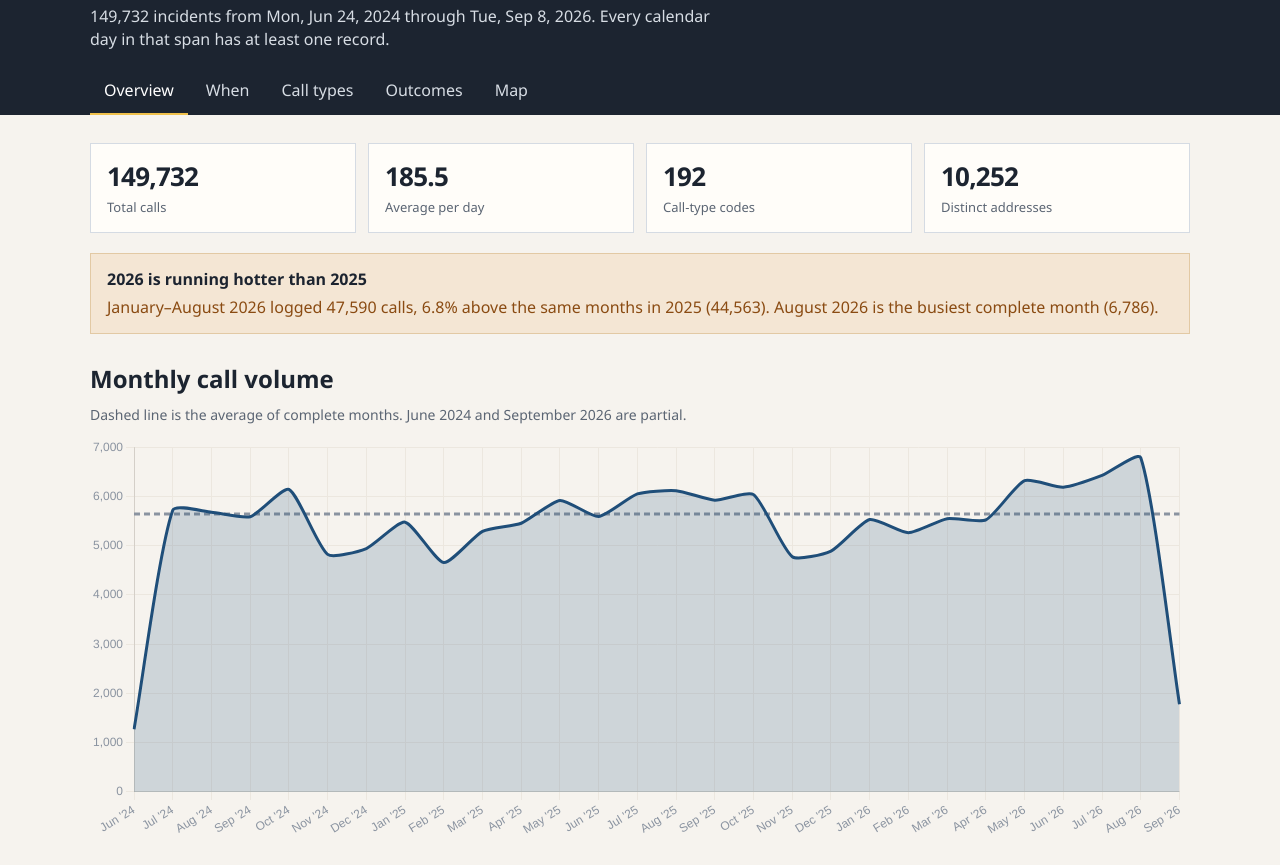
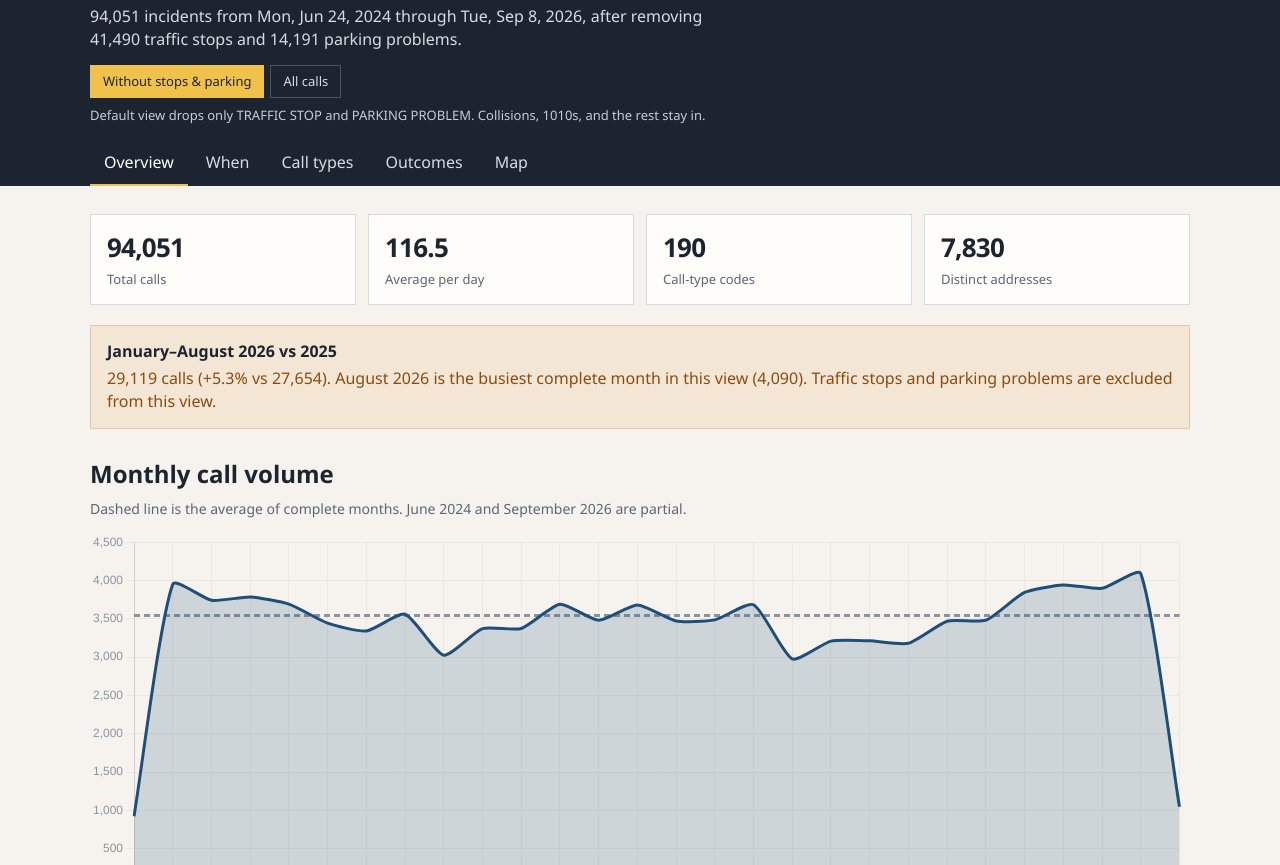
Before and after one commit to pfaustino/burbank-police-incidents, a website built with Vite: page index.html in a window 1280 px wide. Shown: the part 93-958 px from the top of the page. Built offline with nearby package versions, Linux system fonts and the light colour scheme.

Commit message:
Default reports to calls minus traffic stops and parking.
Co-authored-by: Cursor <cursoragent@cursor.com>

```diff
--- a/index.html
+++ b/index.html
@@ -13,6 +13,11 @@
         <p class="eyebrow">City of Burbank · public dispatch log</p>
         <h1>Calls for Service reports</h1>
         <p class="lede" id="lede"></p>
+        <div class="scope" id="scope">
+          <button type="button" id="scope-core" class="active">Without stops &amp; parking</button>
+          <button type="button" id="scope-all">All calls</button>
+        </div>
+        <p class="scope-note" id="scope-note"></p>
         <nav class="tabs" aria-label="Reports">
           <a href="#overview" data-route="overview">Overview</a>
           <a href="#timing" data-route="timing">When</a>
@@ -63,7 +68,7 @@
       <section id="types" class="report" hidden>
         <h2>Most common final call types</h2>
         <p class="caption">
-          Traffic stops and parking problems are more than a third of the log.
+          Ranked by Final Call Type in the current view.
         </p>
         <canvas id="chart-types" height="220"></canvas>
         <div id="types-table"></div>
--- a/public/data/summary.json
+++ b/public/data/summary.json
@@ -1,13 +1,19 @@
 {
   "source": "Calls For Service Incidents 6-24-2024 to 9-8-2026 - Sheet1.tsv",
+  "dateMin": "2024-06-24",
+  "dateMax": "2026-09-08",
+  "incidental": {
+    "trafficStops": 41490,
+    "parking": 14191,
+    "total": 55681
+  },
+  "all": {
     "total": 149732,
     "uniqueDays": 807,
     "avgPerDay": 185.5,
     "uniqueTypes": 192,
     "uniqueAddresses": 10252,
     "testCalls": 246,
-  "dateMin": "2024-06-24",
-  "dateMax": "2026-09-08",
     "byYear": {
       "2024": 34169,
       "2025": 66193,
@@ -532,28 +538,23 @@
     "busiestDays": [
       {
         "date": "2025-01-07",
-      "count": 369,
-      "note": "Highest single day in the file"
+        "count": 369
       },
       {
         "date": "2026-08-13",
-      "count": 332,
-      "note": "Second-highest; 2026 summer peak"
+        "count": 332
       },
       {
         "date": "2024-11-01",
-      "count": 291,
-      "note": ""
+        "count": 291
       },
       {
         "date": "2025-09-09",
-      "count": 279,
-      "note": ""
+        "count": 279
       },
       {
         "date": "2024-10-18",
-      "count": 273,
-      "note": ""
+        "count": 273
       }
     ],
     "quietestDays": [
@@ -578,4 +579,578 @@
         "count": 92
       }
     ]
+  },
+  "core": {
+    "total": 94051,
+    "uniqueDays": 807,
+    "avgPerDay": 116.5,
+    "uniqueTypes": 190,
+    "uniqueAddresses": 7830,
+    "testCalls": 246,
+    "byYear": {
+      "2024": 22877,
+      "2025": 41009,
+      "2026": 30165
+    },
+    "janAug2025": 27654,
+    "janAug2026": 29119,
+    "months": {
+      "labels": [
+        "2024-06",
+        "2024-07",
+        "2024-08",
+        "2024-09",
+        "2024-10",
+        "2024-11",
+        "2024-12",
+        "2025-01",
+        "2025-02",
+        "2025-03",
+        "2025-04",
+        "2025-05",
+        "2025-06",
+        "2025-07",
+        "2025-08",
+        "2025-09",
+        "2025-10",
+        "2025-11",
+        "2025-12",
+        "2026-01",
+        "2026-02",
+        "2026-03",
+        "2026-04",
+        "2026-05",
+        "2026-06",
+        "2026-07",
+        "2026-08",
+        "2026-09"
+      ],
+      "values": [
+        923,
+        3952,
+        3742,
+        3784,
+        3692,
+        3443,
+        3341,
+        3560,
+        3025,
+        3371,
+        3374,
+        3690,
+        3481,
+        3681,
+        3472,
+        3486,
+        3684,
+        2976,
+        3209,
+        3213,
+        3181,
+        3469,
+        3482,
+        3844,
+        3942,
+        3898,
+        4090,
+        1046
+      ],
+      "completeMonthAvg": 3542
+    },
+    "weekday": {
+      "labels": [
+        "Mon",
+        "Tue",
+        "Wed",
+        "Thu",
+        "Fri",
+        "Sat",
+        "Sun"
+      ],
+      "values": [
+        13569,
+        13842,
+        13659,
+        13767,
+        14343,
+        13464,
+        11407
+      ]
+    },
+    "hour": {
+      "labels": [
+        "12a",
+        "1a",
+        "2a",
+        "3a",
+        "4a",
+        "5a",
+        "6a",
+        "7a",
+        "8a",
+        "9a",
+        "10a",
+        "11a",
+        "12p",
+        "1p",
+        "2p",
+        "3p",
+        "4p",
+        "5p",
+        "6p",
+        "7p",
+        "8p",
+        "9p",
+        "10p",
+        "11p"
+      ],
+      "values": [
+        2959,
+        2179,
+        1770,
+        1548,
+        1362,
+        1500,
+        2208,
+        3102,
+        4037,
+        4236,
+        4603,
+        4958,
+        5076,
+        5021,
+        5297,
+        5231,
+        5267,
+        5016,
+        5361,
+        5326,
+        4977,
+        4786,
+        4626,
+        3605
+      ]
+    },
+    "topTypes": [
+      {
+        "label": "DISTURBANCE OF THE PEACE",
+        "count": 8662
+      },
+      {
+        "label": "AREA CHECK",
+        "count": 7562
+      },
+      {
+        "label": "INFORMATION ONLY",
+        "count": 7349
+      },
+      {
+        "label": "TRANSIENT RELATED",
+        "count": 5770
+      },
+      {
+        "label": "ADVISAL",
+        "count": 4397
+      },
+      {
+        "label": "SUBJECT STOP",
+        "count": 4252
+      },
+      {
+        "label": "CHECK WELL BEING",
+        "count": 4131
+      },
+      {
+        "label": "BUSINESS BURGLARY ALARM",
+        "count": 4031
+      },
+      {
+        "label": "TRAFFIC COLLISION PROPERTY DAMAGE OCCURRED",
+        "count": 3248
+      },
+      {
+        "label": "1010 STOP",
+        "count": 3093
+      },
+      {
+        "label": "ASSIST",
+        "count": 2052
+      },
+      {
+        "label": "SUSPICIOUS SUBJECT",
+        "count": 1981
+      },
+      {
+        "label": "FOLLOW-UP REPORT",
+        "count": 1892
+      },
+      {
+        "label": "PETTY THEFT JUST OCCURRED",
+        "count": 1832
+      },
+      {
+        "label": "ANIMAL SHELTER",
+        "count": 1774
+      },
+      {
+        "label": "TRANSPORTATION",
+        "count": 1729
+      },
+      {
+        "label": "SUSPICIOUS CIRCUMSTANCES",
+        "count": 1512
+      },
+      {
+        "label": "PETTY THEFT REPORT",
+        "count": 1507
+      },
+      {
+        "label": "MISCELLANEOUS INVESTIGATION",
+        "count": 1504
+      },
+      {
+        "label": "RESIDENTIAL BURGLARY ALARM",
+        "count": 1487
       }
+    ],
+    "crimeGroups": [
+      {
+        "label": "Petty theft (occurred, report, in progress)",
+        "count": 3520
+      },
+      {
+        "label": "Battery (occurred, report, in progress)",
+        "count": 899
+      },
+      {
+        "label": "Stolen vehicle report",
+        "count": 944
+      },
+      {
+        "label": "Identity theft report",
+        "count": 842
+      },
+      {
+        "label": "Vandalism (report, occurred, in progress)",
+        "count": 855
+      },
+      {
+        "label": "Grand theft report",
+        "count": 753
+      },
+      {
+        "label": "Vehicle burglary report",
+        "count": 600
+      },
+      {
+        "label": "Residential burglary report / in progress",
+        "count": 292
+      },
+      {
+        "label": "Business burglary report / in progress",
+        "count": 217
+      },
+      {
+        "label": "Robbery (occurred + report)",
+        "count": 123
+      },
+      {
+        "label": "ADW in progress / report",
+        "count": 144
+      },
+      {
+        "label": "Shots fired just occurred",
+        "count": 58
+      }
+    ],
+    "alarms": {
+      "business": 4031,
+      "residential": 1487
+    },
+    "cleared": [
+      {
+        "label": "ADVISED",
+        "count": 20813
+      },
+      {
+        "label": "OTHER",
+        "count": 13006
+      },
+      {
+        "label": "NO EVIDENCE OF CRIME",
+        "count": 10816
+      },
+      {
+        "label": "REPORT",
+        "count": 10696
+      },
+      {
+        "label": "GONE ON ARRIVAL",
+        "count": 6515
+      },
+      {
+        "label": "ASSIST",
+        "count": 5347
+      },
+      {
+        "label": "ARREST MADE",
+        "count": 4604
+      },
+      {
+        "label": "CHECKED OK",
+        "count": 3912
+      },
+      {
+        "label": "COMPLETE",
+        "count": 3104
+      },
+      {
+        "label": "CANCELLED BY INFORMANT",
+        "count": 2987
+      },
+      {
+        "label": "SENT ON WAY",
+        "count": 2526
+      },
+      {
+        "label": "UNABLE TO LOCATE",
+        "count": 2261
+      },
+      {
+        "label": "REFERRED TO OUTSIDE AGENCY",
+        "count": 2146
+      },
+      {
+        "label": "INFORMATION EXCHANGED",
+        "count": 1514
+      },
+      {
+        "label": "QUIET ON ARRIVAL",
+        "count": 1022
+      },
+      {
+        "label": "CITED",
+        "count": 880
+      },
+      {
+        "label": "INCIDENT NUMBER PROVIDED",
+        "count": 562
+      },
+      {
+        "label": "LOG ITEM ONLY",
+        "count": 481
+      },
+      {
+        "label": "NO REPORT DESIRED",
+        "count": 475
+      },
+      {
+        "label": "FIELD INTERVIEWED AND RELEASED",
+        "count": 142
+      },
+      {
+        "label": "FIRST RESPONSE GIVEN",
+        "count": 95
+      },
+      {
+        "label": "SECOND RESPONSE GIVEN",
+        "count": 60
+      },
+      {
+        "label": "OUT OF CITY",
+        "count": 47
+      },
+      {
+        "label": "MARKED",
+        "count": 26
+      },
+      {
+        "label": "AIRPORT REPORT",
+        "count": 14
+      }
+    ],
+    "topAddresses": [
+      {
+        "label": "200 N THIRD ST",
+        "count": 3524,
+        "note": "Police station \u2014 transports, advisals, tests"
+      },
+      {
+        "label": "1300 N VICTORY PL",
+        "count": 1645,
+        "note": "Heavy petty-theft and traffic-stop volume"
+      },
+      {
+        "label": "2600 N HOLLYWOOD WAY",
+        "count": 1609,
+        "note": "Hollywood Burbank Airport"
+      },
+      {
+        "label": "500 S BUENA VISTA ST",
+        "count": 773,
+        "note": ""
+      },
+      {
+        "label": "1800 EMPIRE AVE",
+        "count": 679,
+        "note": ""
+      },
+      {
+        "label": "1600 N VICTORY PL",
+        "count": 554,
+        "note": ""
+      },
+      {
+        "label": "200 E MAGNOLIA BLVD",
+        "count": 535,
+        "note": ""
+      },
+      {
+        "label": "1000 W BURBANK BLVD",
+        "count": 521,
+        "note": ""
+      },
+      {
+        "label": "2500 N HOLLYWOOD WAY",
+        "count": 512,
+        "note": "Airport-adjacent"
+      },
+      {
+        "label": "900 N THIRD ST",
+        "count": 455,
+        "note": ""
+      },
+      {
+        "label": "1800 W EMPIRE AVE",
+        "count": 455,
+        "note": ""
+      },
+      {
+        "label": "1100 N SAN FERNANDO BLVD",
+        "count": 411,
+        "note": ""
+      },
+      {
+        "label": "10900 SHERMAN WAY",
+        "count": 402,
+        "note": ""
+      },
+      {
+        "label": "1000 N SAN FERNANDO BLVD",
+        "count": 382,
+        "note": ""
+      },
+      {
+        "label": "100 E PALM AVE",
+        "count": 381,
+        "note": ""
+      }
+    ],
+    "topStreets": [
+      {
+        "label": "N THIRD ST",
+        "count": 4267
+      },
+      {
+        "label": "N HOLLYWOOD WAY",
+        "count": 3883
+      },
+      {
+        "label": "N VICTORY PL",
+        "count": 3072
+      },
+      {
+        "label": "N SAN FERNANDO BLVD",
+        "count": 2746
+      },
+      {
+        "label": "W OLIVE AVE",
+        "count": 2664
+      },
+      {
+        "label": "W MAGNOLIA BLVD",
+        "count": 1928
+      },
+      {
+        "label": "W BURBANK BLVD",
+        "count": 1753
+      },
+      {
+        "label": "W VICTORY BLVD",
+        "count": 1529
+      },
+      {
+        "label": "W EMPIRE AVE",
+        "count": 1282
+      },
+      {
+        "label": "EMPIRE AVE",
+        "count": 1277
+      },
+      {
+        "label": "N GLENOAKS BLVD",
+        "count": 1276
+      },
+      {
+        "label": "N BUENA VISTA ST",
+        "count": 1237
+      },
+      {
+        "label": "W ALAMEDA AVE",
+        "count": 1226
+      },
+      {
+        "label": "W VERDUGO AVE",
+        "count": 1173
+      },
+      {
+        "label": "E MAGNOLIA BLVD",
+        "count": 988
+      }
+    ],
+    "busiestDays": [
+      {
+        "date": "2025-01-07",
+        "count": 340
+      },
+      {
+        "date": "2026-09-01",
+        "count": 179
+      },
+      {
+        "date": "2024-07-04",
+        "count": 173
+      },
+      {
+        "date": "2024-08-14",
+        "count": 169
+      },
+      {
+        "date": "2025-07-04",
+        "count": 169
+      }
+    ],
+    "quietestDays": [
+      {
+        "date": "2025-12-25",
+        "count": 56
+      },
+      {
+        "date": "2025-11-09",
+        "count": 65
+      },
+      {
+        "date": "2025-11-23",
+        "count": 66
+      },
+      {
+        "date": "2024-12-25",
+        "count": 69
+      },
+      {
+        "date": "2025-11-27",
+        "count": 71
+      }
+    ]
+  }
+}
--- a/src/main.js
+++ b/src/main.js
@@ -1,6 +1,6 @@
 const ROUTES = ["overview", "timing", "types", "outcomes", "map"];
-const CAT_KEYS = {
-  t: "Traffic",
+const CAT_KEYS_CORE = {
+  t: "Other traffic",
   d: "Disturbance",
   p: "Patrol",
   r: "Property",
@@ -9,6 +9,10 @@ const CAT_KEYS = {
   s: "Suspicious",
   v: "Person",
   o: "Other",
+};
+const CAT_KEYS_ALL = {
+  i: "Stops & parking",
+  ...CAT_KEYS_CORE,
 };
 
 const ink = "#1c2430";
@@ -19,6 +23,9 @@ let map;
 let mapLayer;
 let selectedCell = null;
 let mapReady = false;
+let includeIncidental = false;
+let summaryData;
+let mapData;
 
 const fmt = (n) => Number(n).toLocaleString("en-US");
 const pct = (n, total) => `${((n / total) * 100).toFixed(1)}%`;
@@ -100,11 +107,15 @@ function renderOverview(s) {
 
   const delta = s.janAug2026 - s.janAug2025;
   const deltaPct = ((delta / s.janAug2025) * 100).toFixed(1);
+  const aug = s.months.values[s.months.labels.indexOf("2026-08")];
+  const filterNote = includeIncidental
+    ? "This view includes traffic stops and parking problems."
+    : "Traffic stops and parking problems are excluded from this view.";
   document.getElementById("overview-callout").innerHTML = `
-    <strong>2026 is running hotter than 2025</strong>
-    January–August 2026 logged ${fmt(s.janAug2026)} calls, ${deltaPct}% above the
-    same months in 2025 (${fmt(s.janAug2025)}). August 2026 is the busiest
-    complete month (${fmt(s.months.values[s.months.labels.indexOf("2026-08")])}).
+    <strong>January–August 2026 vs 2025</strong>
+    ${fmt(s.janAug2026)} calls (${delta >= 0 ? "+" : ""}${deltaPct}% vs ${fmt(s.janAug2025)}).
+    August 2026 is the busiest complete month in this view (${fmt(aug)}).
+    ${filterNote}
   `;
 
   if (charts["chart-month"]) charts["chart-month"].destroy();
@@ -226,10 +237,10 @@ function renderOutcomes(s) {
 }
 
 function binValue(bin, year, cat, tod) {
-  if (year === "all" && cat === "all" && tod === "all") return bin.n;
   let sum = 0;
   for (const key of Object.keys(bin)) {
     if (key === "x" || key === "y" || key === "n") continue;
+    if (!includeIncidental && key[2] === "i") continue;
     if (year !== "all" && key.slice(0, 2) !== year) continue;
     if (cat !== "all" && key[2] !== cat) continue;
     if (tod !== "all" && key[3] !== tod) continue;
@@ -261,9 +272,10 @@ function currentFilters() {
 }
 
 function renderMapFilters() {
+  const cats = includeIncidental ? CAT_KEYS_ALL : CAT_KEYS_CORE;
   const groups = [
     ["year", [["all", "All years"], ["24", "2024"], ["25", "2025"], ["26", "2026"]]],
-    ["cat", [["all", "All types"], ...Object.entries(CAT_KEYS)]],
+    ["cat", [["all", "All types"], ...Object.entries(cats)]],
     ["tod", [["all", "Any hour"], ["D", "Day 6a–6p"], ["N", "Night"]]],
   ];
   document.getElementById("map-filters").innerHTML = groups
@@ -367,26 +379,54 @@ function showRoute(name, mapData) {
   if (route === "map") ensureMap(mapData);
 }
 
+function currentView() {
+  return includeIncidental ? summaryData.all : summaryData.core;
+}
+
+function renderAll() {
+  const s = currentView();
+  const inc = summaryData.incidental;
+  document.getElementById("lede").textContent =
+    `${fmt(s.total)} incidents from ${prettyDate(summaryData.dateMin)} through ${prettyDate(summaryData.dateMax)}` +
+    (includeIncidental
+      ? `, including ${fmt(inc.trafficStops)} traffic stops and ${fmt(inc.parking)} parking problems.`
+      : `, after removing ${fmt(inc.trafficStops)} traffic stops and ${fmt(inc.parking)} parking problems.`);
+  document.getElementById("scope-note").textContent = includeIncidental
+    ? "Showing every Final Call Type in the extract."
+    : "Default view drops only TRAFFIC STOP and PARKING PROBLEM. Collisions, 1010s, and the rest stay in.";
+  document.getElementById("footer-source").textContent =
+    `Source: ${summaryData.source} · ${fmt(summaryData.all.total)} rows in the extract · ` +
+    `${fmt(summaryData.all.testCalls)} TEST CALL rows left in the all-calls totals`;
+  document.getElementById("map-caption").textContent =
+    `${fmt(mapData.m)} calls geocoded into ~350-meter cells; ${fmt(mapData.u)} addresses would not place. ` +
+    `This map follows the same stops-and-parking toggle as the charts.`;
+
+  renderOverview(s);
+  renderTiming(s);
+  renderTypes(s);
+  renderOutcomes(s);
+  renderMapFilters();
+  if (mapReady) drawMap(mapData);
+}
+
 async function main() {
-  const [summary, mapData] = await Promise.all([
+  [summaryData, mapData] = await Promise.all([
     fetch("./data/summary.json").then((r) => r.json()),
     fetch("./data/map.json").then((r) => r.json()),
   ]);
 
-  document.getElementById("lede").textContent =
-    `${fmt(summary.total)} incidents from ${prettyDate(summary.dateMin)} through ${prettyDate(summary.dateMax)}. ` +
-    `Every calendar day in that span has at least one record.`;
-  document.getElementById("footer-source").textContent =
-    `Source: ${summary.source} · ${fmt(summary.total)} rows · ${fmt(summary.testCalls)} TEST CALL rows left in the totals`;
-  document.getElementById("map-caption").textContent =
-    `${fmt(mapData.m)} calls (95.2%) are mapped into ~350-meter cells. ` +
-    `${fmt(mapData.u)} addresses could not be placed. Filters combine.`;
-
-  renderOverview(summary);
-  renderTiming(summary);
-  renderTypes(summary);
-  renderOutcomes(summary);
-  renderMapFilters();
+  document.getElementById("scope-core").addEventListener("click", () => {
+    includeIncidental = false;
+    document.getElementById("scope-core").classList.add("active");
+    document.getElementById("scope-all").classList.remove("active");
+    renderAll();
+  });
+  document.getElementById("scope-all").addEventListener("click", () => {
+    includeIncidental = true;
+    document.getElementById("scope-all").classList.add("active");
+    document.getElementById("scope-core").classList.remove("active");
+    renderAll();
+  });
 
   document.getElementById("map-filters").addEventListener("click", (event) => {
     const btn = event.target.closest("button[data-filter]");
@@ -397,6 +437,7 @@ async function main() {
     if (mapReady) drawMap(mapData);
   });
 
+  renderAll();
   const apply = () => showRoute(location.hash.replace("#", ""), mapData);
   window.addEventListener("hashchange", apply);
   apply();
--- a/src/styles.css
+++ b/src/styles.css
@@ -50,9 +50,38 @@ body {
 }
 
 .lede {
-  margin: 0 0 18px;
+  margin: 0 0 14px;
   max-width: 70ch;
   color: #d7dde4;
+}
+
+.scope {
+  display: flex;
+  flex-wrap: wrap;
+  gap: 6px;
+  margin-bottom: 8px;
+}
+
+.scope button {
+  border: 1px solid #4a5563;
+  background: transparent;
+  color: #d7dde4;
+  padding: 6px 12px;
+  font: inherit;
+  font-size: 13px;
+  cursor: pointer;
+}
+
+.scope button.active {
+  background: #f0c14b;
+  border-color: #f0c14b;
+  color: #1c2430;
+}
+
+.scope-note {
+  margin: 0 0 16px;
+  font-size: 13px;
+  color: #c5cdd6;
 }
 
 .tabs {
```
Also changed, not shown: public/data/map.json, 1 other file. Lines whose indentation alone changed are shown as unchanged.
